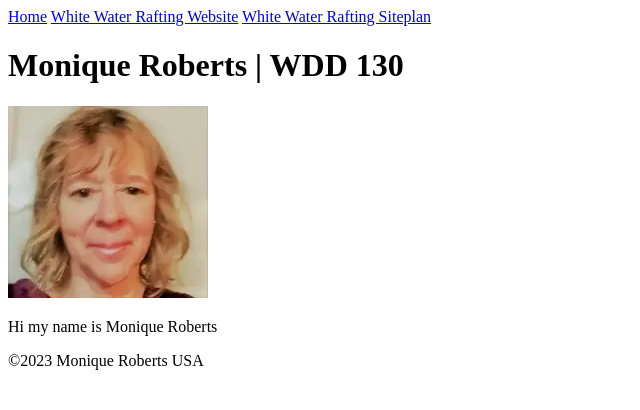
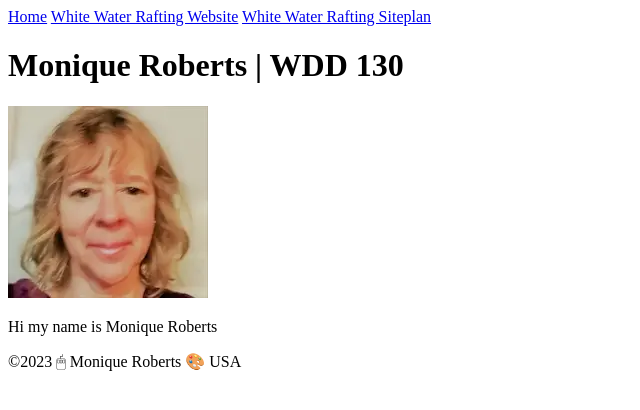
Before and after one commit to nikibasil/wdd130, a plain HTML site: page index.html in a window 1280 px wide. Shown: the full height of the page, 0-640 px from the left. Drawn offline with Linux system fonts and the light colour scheme.

Commit message:
added a separator in the footer

```diff
--- a/index.html
+++ b/index.html
@@ -19,7 +19,7 @@
       <p>Hi my name is Monique Roberts</p>
     </main>
     <footer>
-      <p>©2023 Monique Roberts USA</p>
+      <p>©2023 🖱 Monique Roberts 🎨 USA</p>
     </footer>
   </body>
 </html>
```
